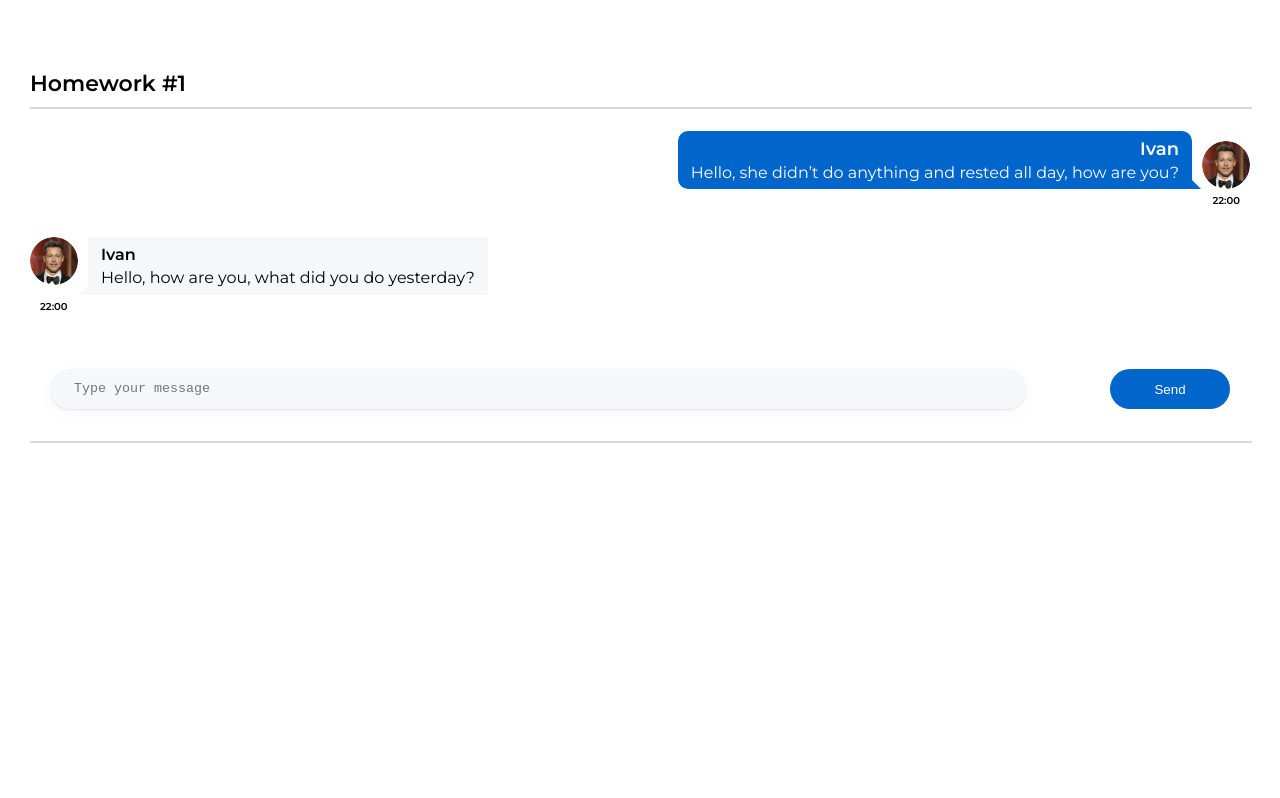
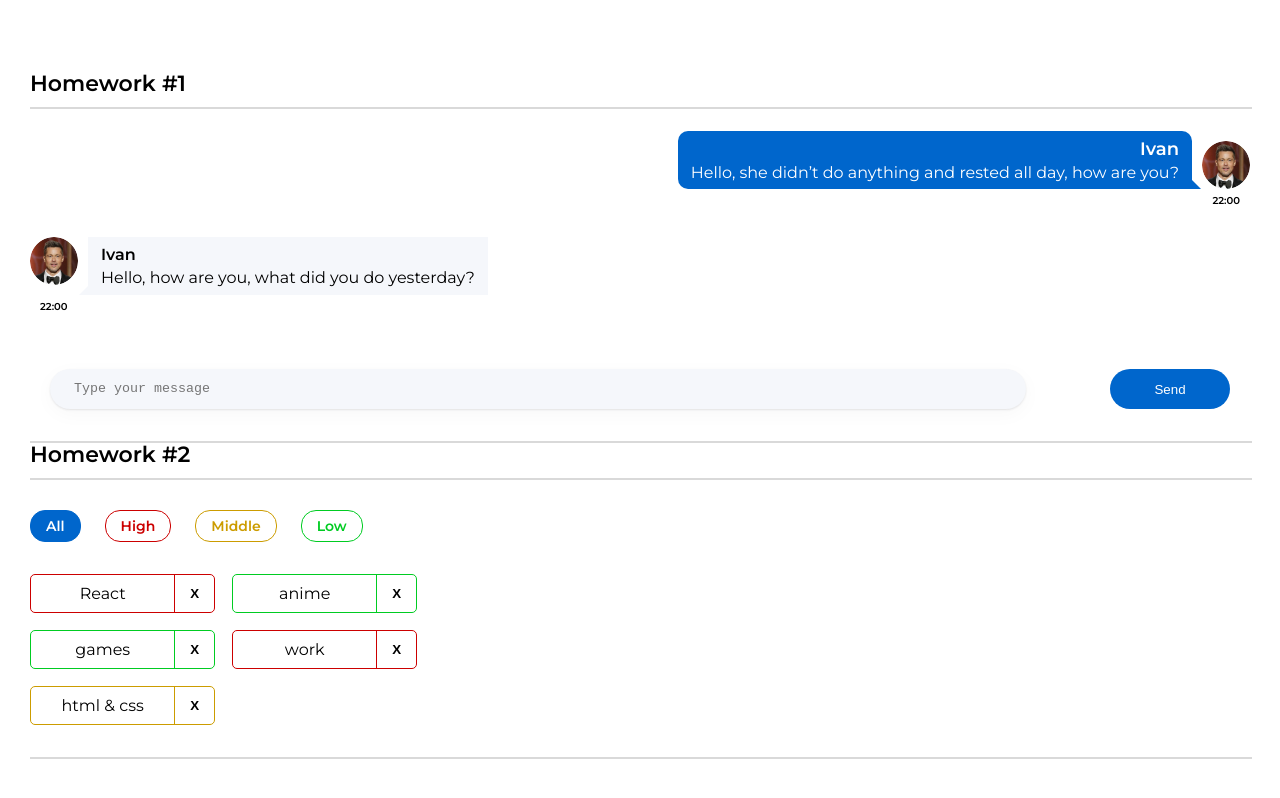
Before and after one commit to Innuska23/homework-front-2, a React (Create React App) app: page / in a window 1280 px wide. Shown: the top 798 px of the page. Built offline with nearby package versions, Linux system fonts and the light colour scheme.

Commit message:
finished HW2.2

```diff
--- a/src/s1-main/App.tsx
+++ b/src/s1-main/App.tsx
@@ -1,13 +1,14 @@
 import React from 'react'
 import s from './App.module.css'
 import HW1 from '../s2-homeworks/hw01/HW1'
+import HW2 from '../s2-homeworks/hw02/HW2'
 
 function App() {
     return (
         <div className={s.App}>
-            <HW1/>
+            <HW1 />
             {/*раскомментировать по ходу выполнения*/}
-            {/*<HW2/>*/}
+            <HW2 />
             {/*<HW3/>*/}
             {/*<HW4/>*/}
 
--- a/src/s2-homeworks/hw02/HW2.tsx
+++ b/src/s2-homeworks/hw02/HW2.tsx
@@ -1,4 +1,4 @@
-import React, {useState} from 'react'
+import React, { useState } from 'react'
 import Affairs from './affairs/Affairs'
 import s2 from '../../s1-main/App.module.css'
 
@@ -17,41 +17,44 @@
 * */
 
 // types
-export type AffairPriorityType = any // need to fix any
+export type AffairPriorityType = 'high' | 'low' | 'middle'
 export type AffairType = {
-    _id: any // need to fix any
-    name: any // need to fix any
+    _id: number
+    name: string
     priority: AffairPriorityType
 }
 export type FilterType = 'all' | AffairPriorityType
 
 // constants
-const defaultAffairs: any = [ // need to fix any
-    {_id: 1, name: 'React', priority: 'high'}, // студенты могут изменить содержимое name и количество элементов в массиве, ...priority не менять!
-    {_id: 2, name: 'anime', priority: 'low'},
-    {_id: 3, name: 'games', priority: 'low'},
-    {_id: 4, name: 'work', priority: 'high'},
-    {_id: 5, name: 'html & css', priority: 'middle'},
+const defaultAffairs: AffairType[] = [
+    { _id: 1, name: 'React', priority: 'high' },
+    { _id: 2, name: 'anime', priority: 'low' },
+    { _id: 3, name: 'games', priority: 'low' },
+    { _id: 4, name: 'work', priority: 'high' },
+    { _id: 5, name: 'html & css', priority: 'middle' },
 ]
 
 // pure helper functions
-export const filterAffairs = (affairs: any, filter: any): any => { // need to fix any
+export const filterAffairs = (affairs: AffairType[], filter: FilterType): AffairType[] => {
+    if (filter === 'all') {
+        return affairs;
+    } else {
+        return affairs.filter(affair => affair.priority === filter);
+    }
+}
 
+export const deleteAffair = (affairs: AffairType[], _id: number): AffairType[] => {
 
-    return affairs // need to fix
-}
-export const deleteAffair = (affairs: any, _id: any): any => { // need to fix any
-
-    return affairs // need to fix
+    return affairs.filter(affair => affair._id !== _id);
 }
 
 function HW2() {
-    const [affairs, setAffairs] = useState<any>(defaultAffairs) // need to fix any
+    const [affairs, setAffairs] = useState<AffairType[]>(defaultAffairs)
     const [filter, setFilter] = useState<FilterType>('all')
 
     const filteredAffairs = filterAffairs(affairs, filter)
-    const deleteAffairCallback = (_id: any) => { // need to fix any
-        // need to fix
+    const deleteAffairCallback = (_id: number) => {
+        setAffairs(affairs => affairs.filter(affair => affair._id !== _id));
     }
 
     return (
--- a/src/s2-homeworks/hw02/affairs/Affairs.module.css
+++ b/src/s2-homeworks/hw02/affairs/Affairs.module.css
@@ -30,7 +30,7 @@
   border-radius: 15px;
   outline: none;
 
-    font-family: 'Montserrat', sans-serif;
+  font-family: "Montserrat", sans-serif;
   font-weight: 600;
   font-size: 14px;
   line-height: 20px;
@@ -53,3 +53,7 @@
   flex-wrap: wrap;
   max-width: 450px;
 }
+
+.wrapper {
+  padding: 32px 0;
+}
--- a/src/s2-homeworks/hw02/affairs/Affairs.tsx
+++ b/src/s2-homeworks/hw02/affairs/Affairs.tsx
@@ -1,27 +1,27 @@
 import React from 'react'
 import Affair from './affair/Affair'
-import {AffairType, FilterType} from '../HW2'
+import { AffairType, FilterType } from '../HW2'
 import s from './Affairs.module.css'
 
 type AffairsPropsType = {
-    data: any // need to fix any
-    setFilter: any
-    deleteAffairCallback: any
+    data: AffairType[]
+    setFilter: (filter: FilterType) => void
+    deleteAffairCallback: (_id: number) => void
     filter: FilterType
 }
 
 function Affairs(props: AffairsPropsType) {
     const setAll = () => {
-        // need to fix
+        props.setFilter('all');
     }
     const setHigh = () => {
-        // need to fix
+        props.setFilter('high');
     }
     const setMiddle = () => {
-        // need to fix
+        props.setFilter('middle');
     }
     const setLow = () => {
-        // need to fix
+        props.setFilter('low');
     }
 
     const cnAll = s.button + ' ' + s.all + (props.filter === 'all' ? ' ' + s.active : '')
@@ -31,14 +31,14 @@
 
     const mappedAffairs = props.data.map((a: AffairType) => (
         <Affair
-            key={a._id} // кеи ОБЯЗАТЕЛЬНЫ в 99% - так что лучше их писать всегда при создании компонент в мапе
+            key={a._id}
             affair={a}
             deleteAffairCallback={props.deleteAffairCallback}
         />
     ))
 
     return (
-        <div>
+        <div className={s.wrapper}>
             <div className={s.buttonContainer}>
                 <button
                     id={'hw2-button-all'}
--- a/src/s2-homeworks/hw02/affairs/affair/Affair.tsx
+++ b/src/s2-homeworks/hw02/affairs/affair/Affair.tsx
@@ -4,14 +4,13 @@
 import s2 from '../Affairs.module.css'
 
 type AffairPropsType = {
-    // key не нужно типизировать
     affair: AffairType
-    deleteAffairCallback: any // need to fix any
+    deleteAffairCallback: (_id: number) => void
 }
 
 function Affair(props: AffairPropsType) {
     const deleteCallback = () => {
-        // need to fix
+        props.deleteAffairCallback(props.affair._id)
     }
 
     const nameClass = s.name + ' ' + s2[props.affair.priority]
@@ -24,9 +23,7 @@
             className={affairClass}
         >
             <div id={'hw2-name-' + props.affair._id} className={nameClass}>
-                {/*создаёт студент*/}
-
-                {/**/}
+                {props.affair.name}
             </div>
             <div id={'hw2-priority-' + props.affair._id} hidden>
                 {props.affair.priority}
@@ -35,12 +32,10 @@
             <button
                 id={'hw2-button-delete-' + props.affair._id}
                 className={buttonClass}
-                // need to fix
+                onClick={deleteCallback}
 
             >
-                {/*текст кнопки могут изменить студенты*/}
                 X
-                {/**/}
             </button>
         </div>
     )
```
Also changed, not shown: 1 other file (tests, documents, lock files or other folders). Lines whose indentation alone changed are shown as unchanged.
